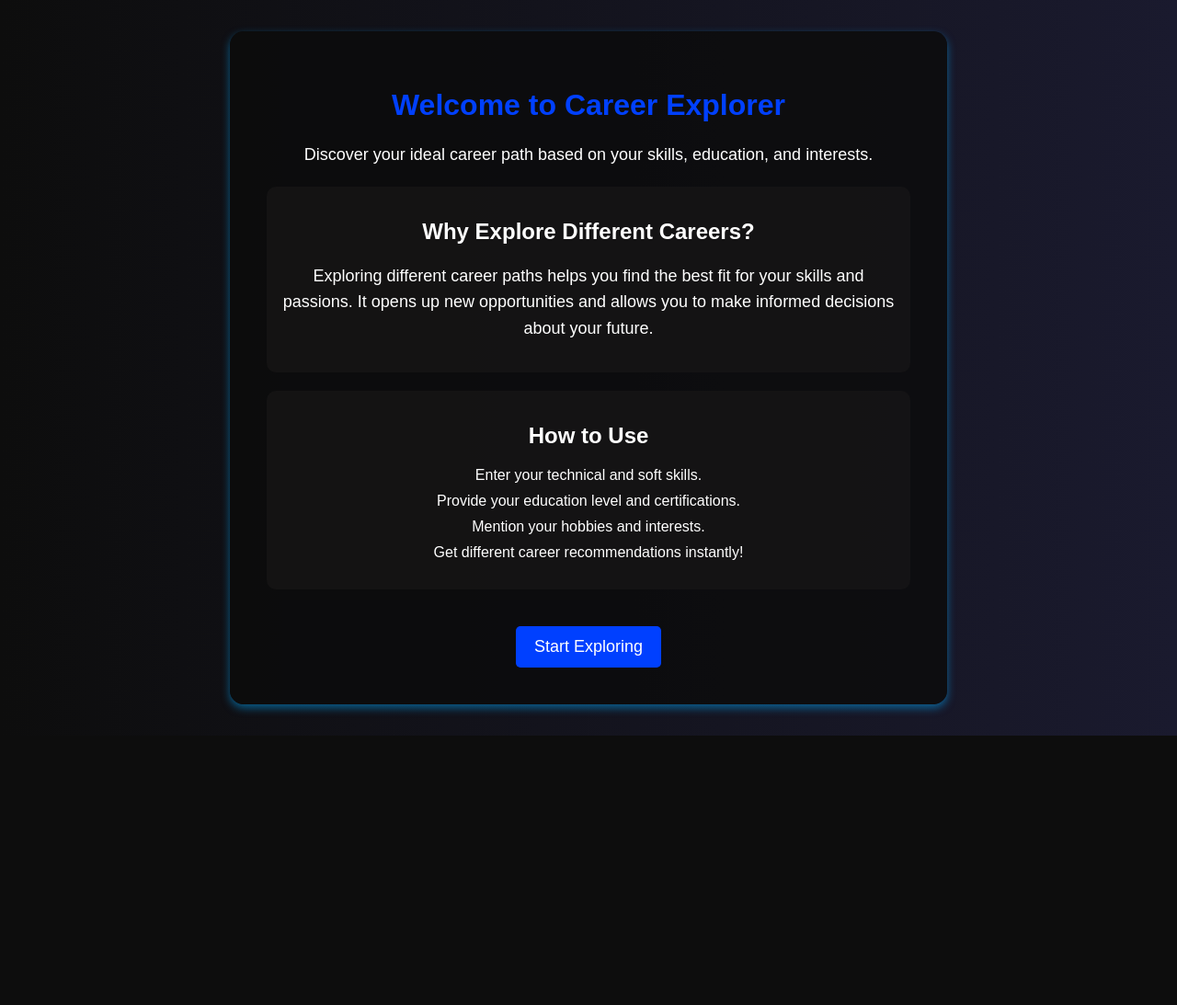
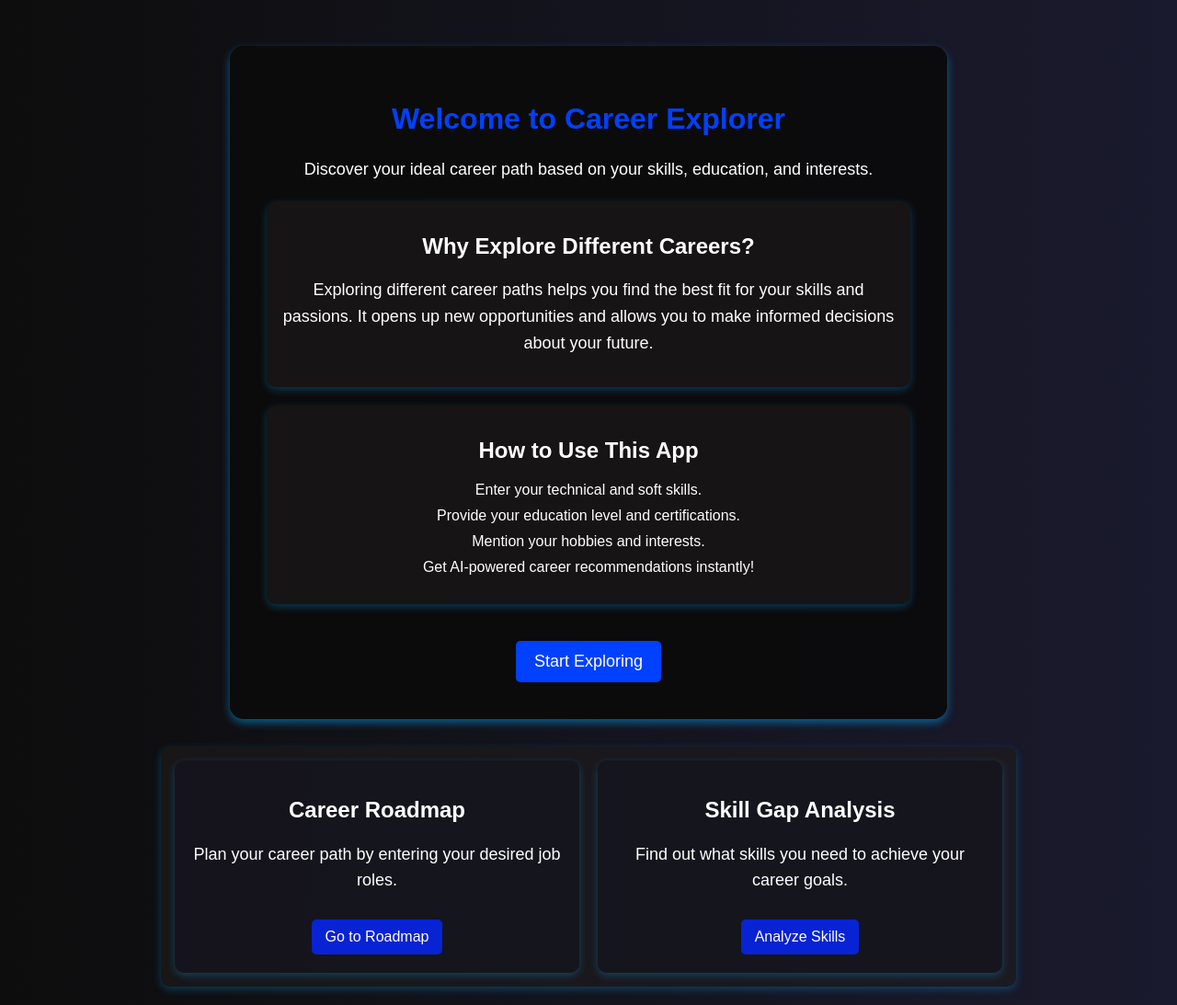
Before and after one commit to anurag740/Career-Prediction-App, a Flask app: page / in a window 1280 px wide. Shown: the whole page at 92% size. Before the commit the page ends 800 px from the top, so only its background shows below. Run offline with Flask 3, Linux system fonts and the light colour scheme.

Commit message:
added more section in the project

```diff
--- a/app.py
+++ b/app.py
@@ -44,5 +44,50 @@ def predict():
 
     return render_template('result.html', recommendations=career_recommendations)
 
+@app.route('/roadmap', methods=['GET', 'POST'])
+def roadmap():
+    if request.method == 'POST':
+        job_role = request.form.get('job_role', '')
+        prompt = f"Provide a detailed roadmap to become a {job_role}, including necessary skills, education, and experience."
+
+        try:
+            command = ["ollama", "run", "llama3.2:1b", prompt]
+            result = subprocess.run(command, capture_output=True, text=True, timeout=500)
+
+            print("Command Output:", result.stdout)
+            print("Error Output:", result.stderr)
+
+            roadmap_steps = result.stdout.strip().split("\n") if result.stdout.strip() else ["Error generating roadmap."]
+        except Exception as e:
+            print("Exception:", str(e))
+            roadmap_steps = ["An error occurred while generating the roadmap.", str(e)]
+
+        return render_template('roadmap_result.html', roadmap=roadmap_steps)
+
+    return render_template('roadmap.html')
+
+@app.route('/skillgap', methods=['GET', 'POST'])
+def skillgap():
+    if request.method == 'POST':
+        user_skills = request.form.get('user_skills', '')
+        dream_job = request.form.get('dream_job', '')
+        prompt = f"Compare the skills required for {dream_job} with the user's skills: {user_skills}. Identify gaps and suggest improvements."
+
+        try:
+            command = ["ollama", "run", "llama3.2:1b", prompt]
+            result = subprocess.run(command, capture_output=True, text=True, timeout=500)
+
+            print("Command Output:", result.stdout)
+            print("Error Output:", result.stderr)
+
+            skill_gaps = result.stdout.strip().split("\n") if result.stdout.strip() else ["Error generating skill gap analysis."]
+        except Exception as e:
+            print("Exception:", str(e))
+            skill_gaps = ["An error occurred while generating skill gap analysis.", str(e)]
+
+        return render_template('skillgap_result.html', gaps=skill_gaps)
+
+    return render_template('skillgap.html')
+
 if __name__ == '__main__':
     app.run(debug=True)
--- a/static/home_style.css
+++ b/static/home_style.css
@@ -7,23 +7,24 @@ body {
     margin: 0;
     padding: 0;
     display: flex;
-    justify-content: center;
+    flex-direction: column;
     align-items: center;
-    height: 100vh;
+    min-height: 100vh;
 }
 
 .home-container {
     max-width: 700px;
     padding: 40px;
-    background: rgba(11, 11, 11, 0.829);
+    background: rgba(11, 11, 11, 0.9);
     border-radius: 15px;
     box-shadow: 0px 4px 10px rgba(0, 170, 255, 0.5);
     animation: fadeIn 1.5s ease-in-out;
+    margin-top: 50px;
 }
 
 h1 {
     font-size: 32px;
-    color: #0040ff
+    color: #0040ff;
 }
 
 p {
@@ -34,8 +35,9 @@ p {
 section {
     margin: 20px 0;
     padding: 15px;
-    background: rgba(30, 28, 28, 0.455);
+    background: rgba(30, 28, 28, 0.6);
     border-radius: 10px;
+    box-shadow: 0px 3px 8px rgba(0, 170, 255, 0.3);
 }
 
 ul {
@@ -64,6 +66,46 @@ li {
     background: #0961ba;
 }
 
+/* New Sections */
+.extra-section {
+    display: flex;
+    justify-content: center;
+    gap: 20px;
+    margin-top: 30px;
+    width: 80%;
+    max-width: 900px;
+}
+
+.roadmap, .skill-gap {
+    flex: 1;
+    background: rgba(20, 20, 30, 0.8);
+    padding: 20px;
+    border-radius: 10px;
+    box-shadow: 0px 3px 8px rgba(0, 170, 255, 0.3);
+    text-align: center;
+    transition: transform 0.3s ease;
+}
+
+.roadmap:hover, .skill-gap:hover {
+    transform: scale(1.05);
+}
+
+.section-button {
+    display: inline-block;
+    margin-top: 10px;
+    text-decoration: none;
+    color: white;
+    background: #0823d4;
+    padding: 10px 15px;
+    border-radius: 5px;
+    font-size: 16px;
+    transition: background 0.3s ease;
+}
+
+.section-button:hover {
+    background: #005bb5;
+}
+
 /* Animations */
 @keyframes fadeIn {
     from { opacity: 0; transform: translateY(-20px); }
@@ -82,3 +124,7 @@ li {
 .slide-in {
     animation: slideIn 1.5s ease-in-out;
 }
+
+.zoom-in {
+    animation: fadeIn 1.2s ease-in-out;
+}
--- a/templates/home.html
+++ b/templates/home.html
@@ -17,16 +17,31 @@
         </section>
 
         <section class="how-to-use fade-in">
-            <h2>How to Use</h2>
+            <h2>How to Use This App</h2>
             <ul>
                 <li>Enter your technical and soft skills.</li>
                 <li>Provide your education level and certifications.</li>
                 <li>Mention your hobbies and interests.</li>
-                <li>Get different career recommendations instantly!</li>
+                <li>Get AI-powered career recommendations instantly!</li>
             </ul>
         </section>
 
         <a href="/start" class="start-button">Start Exploring</a>
     </div>
+
+    <!-- New Sections -->
+    <section class="extra-section fade-in">
+        <div class="roadmap">
+            <h2>Career Roadmap</h2>
+            <p>Plan your career path by entering your desired job roles.</p>
+            <a href="/roadmap" class="section-button">Go to Roadmap</a>
+        </div>
+
+        <div class="skill-gap">
+            <h2>Skill Gap Analysis</h2>
+            <p>Find out what skills you need to achieve your career goals.</p>
+            <a href="/skillgap" class="section-button">Analyze Skills</a>
+        </div>
+    </section>
 </body>
 </html>
--- a/templates/index.html
+++ b/templates/index.html
@@ -27,6 +27,7 @@
 
             <button type="submit">Find Careers</button>
         </form>
+        <a href="/" class="back-button">Back to Home</a>
     </div>
 </body>
 </html>
```
Also changed, not shown: static/style.css (+6 -2 lines), templates/roadmap.html (added, +20 -0 lines), templates/roadmap_result.html (added, +29 -0 lines), templates/skillgap.html (added, +38 -0 lines), templates/skillgap_result.html (added, +29 -0 lines).
